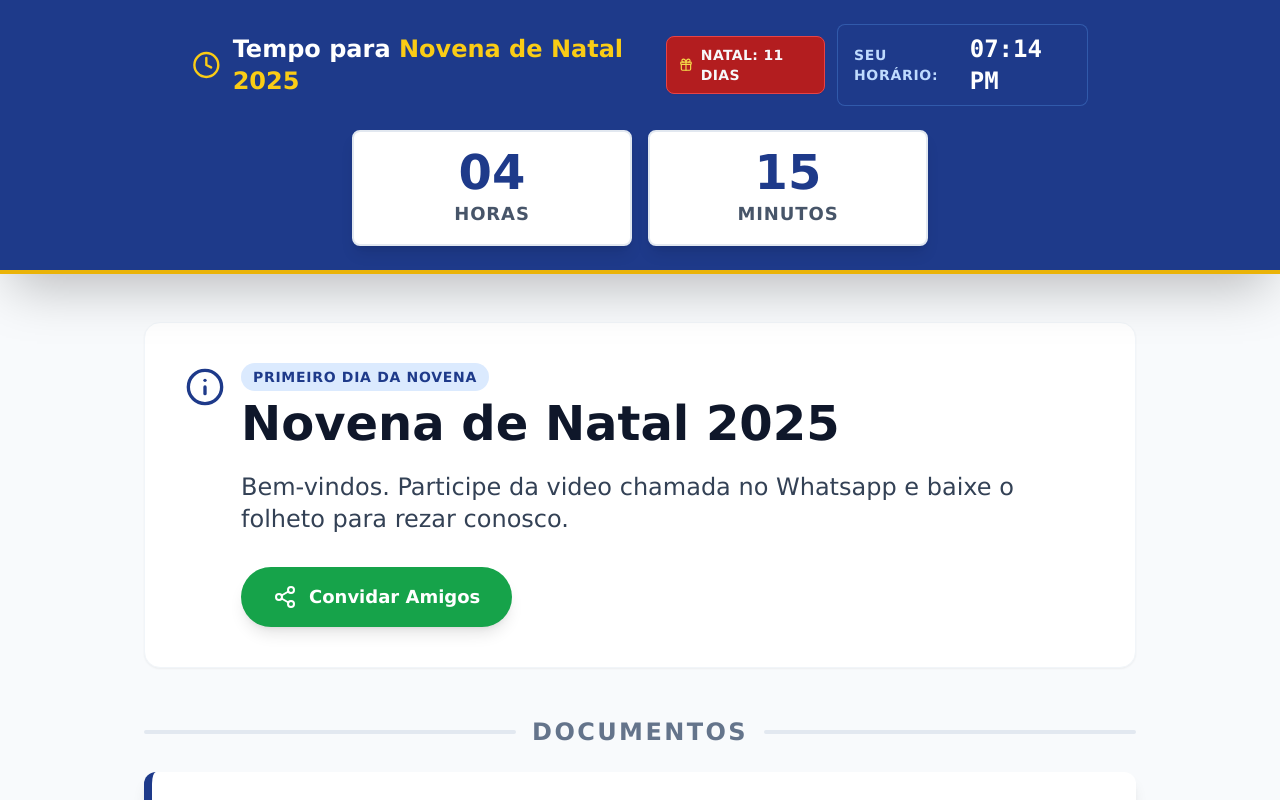
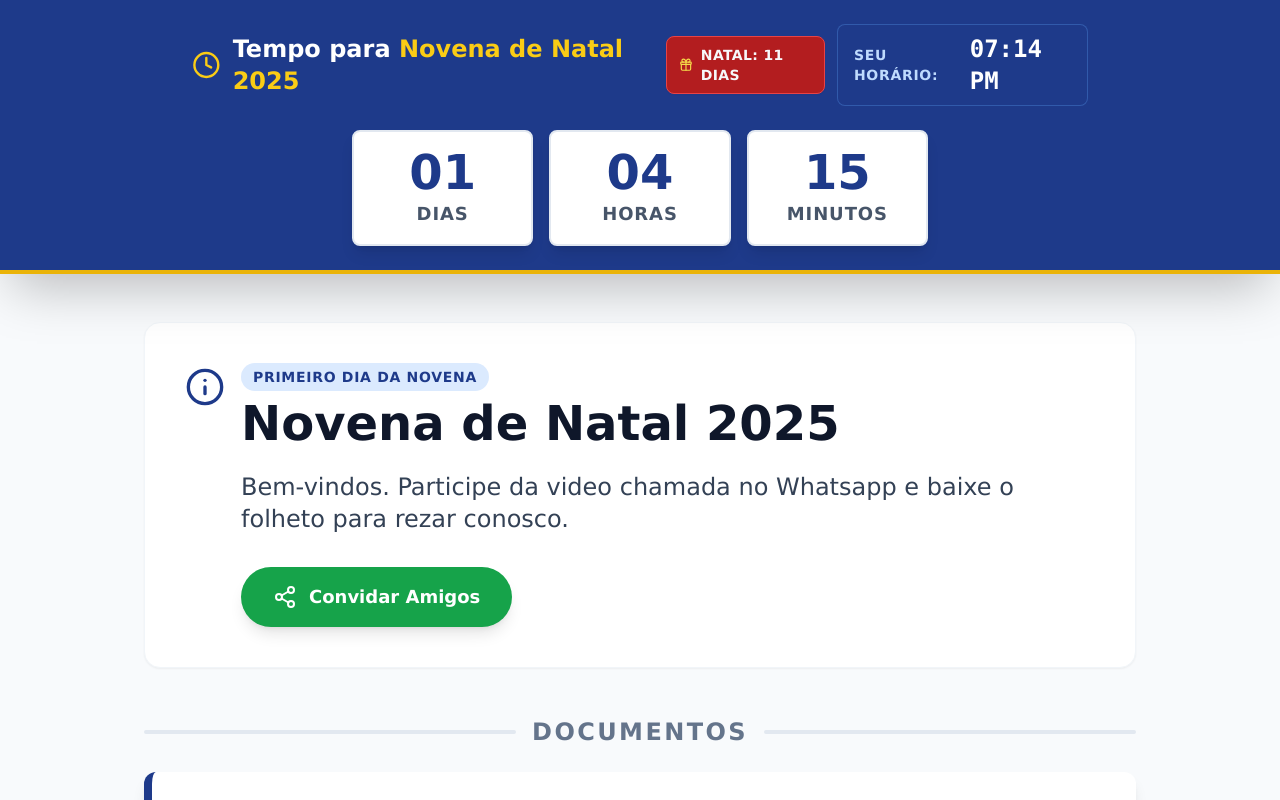
Before and after one commit to virginia-rabello/novena-de-natal, a React (Vite) app: page / in a window 1280 px wide. Shown: the top 800 px of the page. Built offline with nearby package versions, Linux system fonts and the light colour scheme.

Commit message:
feat: Display days in countdown timer
The 'Days' unit was removed in a previous iteration but has now been reinstated into the countdown timer component. The grid layout has been adjusted to accommodate the 'Days' column.

```diff
--- a/components/CountdownTimer.tsx
+++ b/components/CountdownTimer.tsx
@@ -127,9 +127,9 @@ const CountdownTimer: React.FC<CountdownTimerProps> = ({ targetDate, title, chri
           </div>
         </div>
 
-        {/* Countdown Grid (Days removed, cols adjusted to 2) */}
-        <div className="grid grid-cols-2 gap-2 md:gap-4 max-w-xl mx-auto">
-          {/* Note: Days removed as per request */}
+        {/* Countdown Grid */}
+        <div className="grid grid-cols-3 gap-2 md:gap-4 max-w-xl mx-auto">
+          <TimeUnit value={timeLeft.days} label="Dias" />
           <TimeUnit value={timeLeft.hours} label="Horas" />
           <TimeUnit value={timeLeft.minutes} label="Minutos" />
         </div>
```
